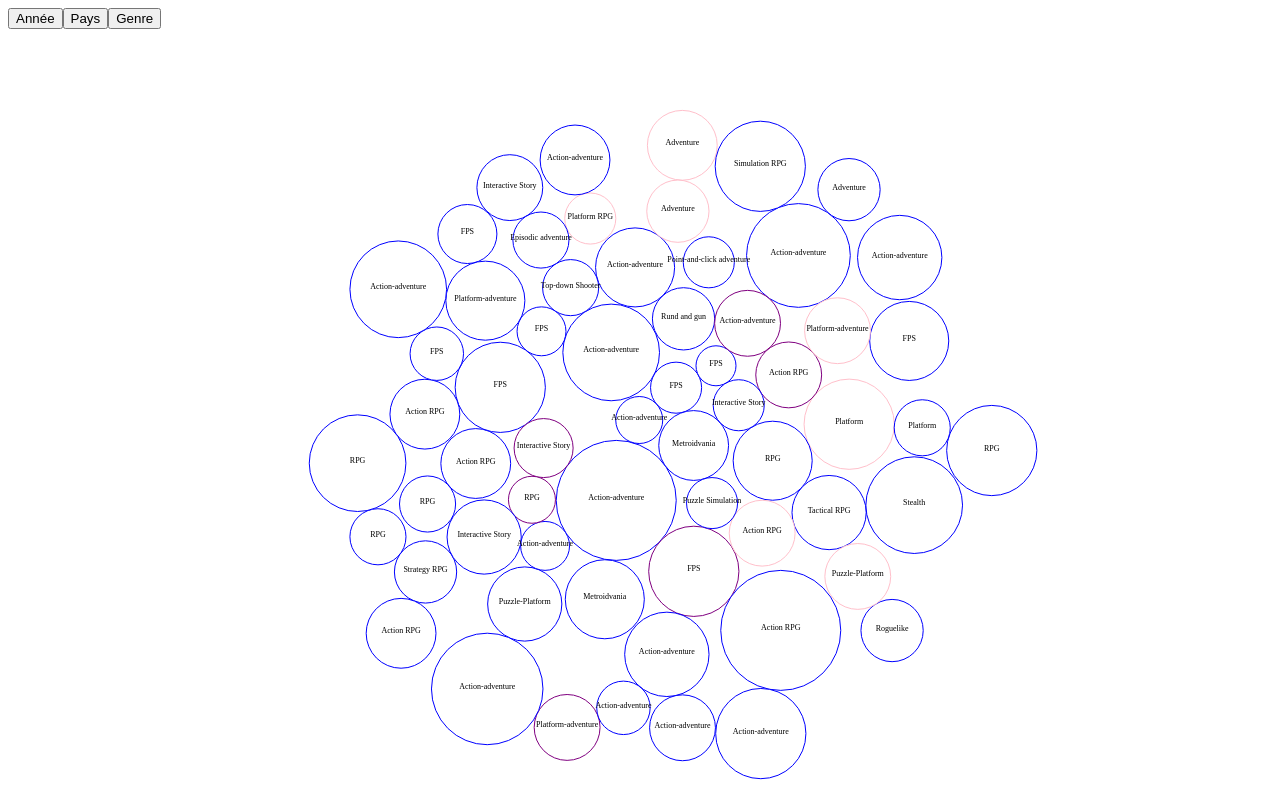
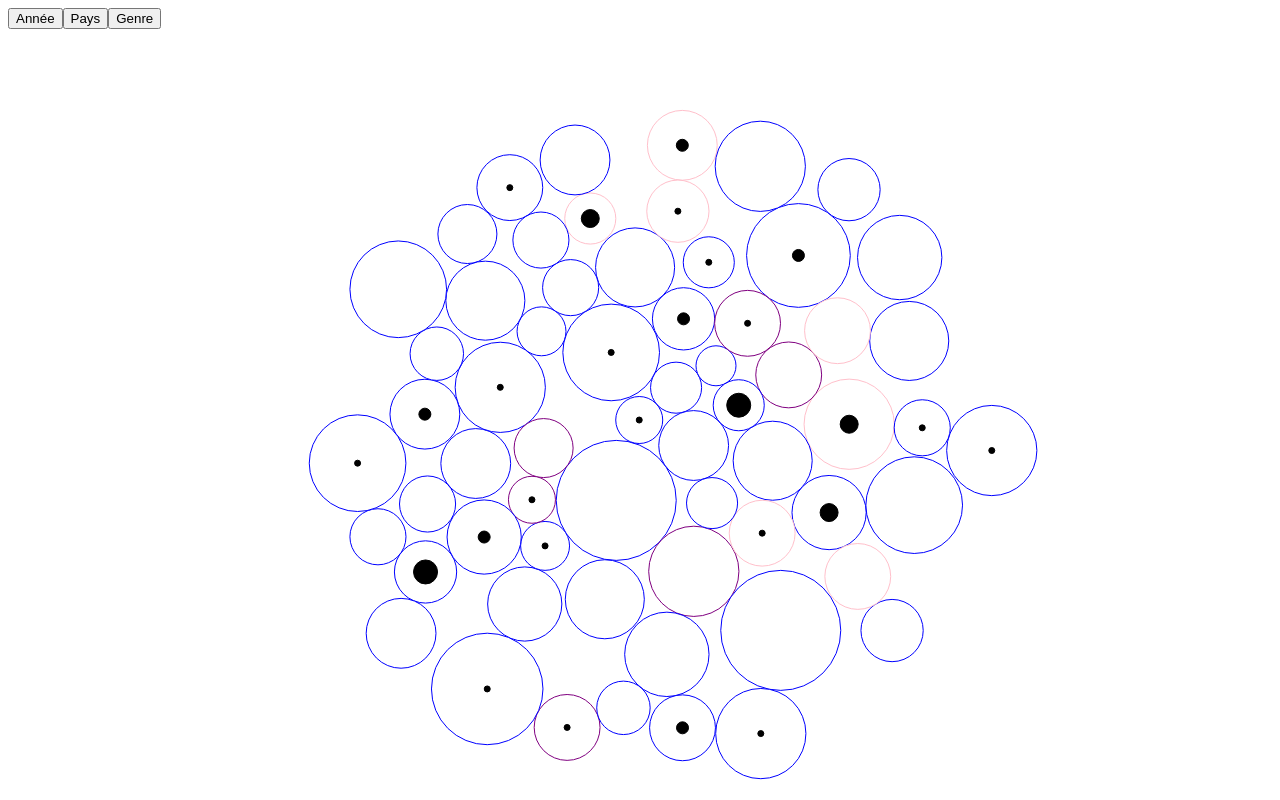
Before and after one commit to cassandrefro/visualdon-projet, a website built with Vite: page index.html in a window 1280 px wide. Shown: the top 800 px of the page. Built offline with nearby package versions, Linux system fonts and the light colour scheme.

Commit message:
femaleteam

```diff
--- a/index.html
+++ b/index.html
@@ -7,7 +7,12 @@
     <title>Document</title>
   </head>
   <body>
-    <script type="module" src="src/genreDeJeux.js"></script>
+    <script type="module" src="src/chart.js"></script>
+    <header >
+
+
+    </header>
+
 
   </body>
 </html>
--- a/src/chart.js
+++ b/src/chart.js
@@ -0,0 +1 @@
+import {} from "./genreDeJeux.js";
--- a/src/genreDeJeux.js
+++ b/src/genreDeJeux.js
@@ -139,19 +139,35 @@ csv("/data/dataGenderRepresentation.csv").then(function (data) {
       }
     });
 
-  // dans chaque cercle mettre le sous genre de jeux
-  svg
-    .selectAll("text")
+  // dans chque cercle mettre un rond noir en fonction du nombre de femme dans l'équipe de devloppement du jeux si il y a un femme le rond est de taille 1 si 2 femme de taille 2 et ainsi de suite, si il y a pas de femme le rond est de taille 0
+  const femaleTeamCircles = svg
+    .selectAll("circle.female-team")
+    .data(games.filter((d) => d.femaleteam > 0))
+    .enter()
+    .append("circle")
+    .attr("class", "female-team")
+    .attr("cx", (d) => d.x)
+    .attr("cy", (d) => d.y)
+    .attr("r", (d) => d.femaleteam * 3)
+    .attr("fill", "black")
+    .attr("stroke", "black");
+
+  const gameCircles = svg
+    .selectAll("circle.game")
     .data(games)
     .enter()
-    .append("text")
-    .attr("x", (d) => d.x)
-    .attr("y", (d) => d.y)
-    .attr("text-anchor", "middle")
-    .attr("font-size", "8px")
+    .append("circle")
+    .attr("class", "game")
+    .attr("cx", (d) => d.x)
+    .attr("cy", (d) => d.y)
+    .attr("r", (d) => (d.femaleteam > 0 ? d.femaleteam : 0))
     .attr("fill", "black")
-    .text((d) => d.genre);
-  //dans chaque cercle on met un cercle noir, on compte le nombre de personne dans la team et en fonction du nomnre de feme on met un cercle noir de la taille du nombre de femme dans la team
+    .attr("stroke", "black");
+
+  gameCircles
+    .filter((d) => d.femaleteam > 0)
+    .raise()
+    .attr("stroke-width", 2);
 
   header
     .append("button")
@@ -173,7 +189,7 @@ csv("/data/dataGenderRepresentation.csv").then(function (data) {
     .on("click", function () {
       // Fonction à exécuter lors du clic sur le bouton Genre
 
-      // si on clique sur le bouton genre alors tout les jeux sont affichés en mouvement
+      // si on clique sur le bouton genre alors tout les jeux sont affichés
       svg.selectAll("circle").attr("display", "block");
       svg.selectAll("text").attr("display", "block");
     });
@@ -212,12 +228,13 @@ csv("/data/dataGenderRepresentation.csv").then(function (data) {
 
     const simulation = d3
       .forceSimulation(games)
-      .force("x", d3.forceX(center.x).strength(0.2))
-      .force("y", d3.forceY(center.y).strength(0.2))
+      .force("charge", d3.forceManyBody().strength(0.01))
+      .force("center", d3.forceCenter(center.x, center.y))
       .force(
         "collide",
         d3.forceCollide().radius((d) => {
-          return Math.sqrt(d.characters.length) * 5 + margin; // ajout de la marge
+          return radiusScale(d.review);
+          // return Math.sqrt(d.characters.length) * 5 + margin; // ajout de la marge
         })
       )
       .stop();
@@ -225,7 +242,6 @@ csv("/data/dataGenderRepresentation.csv").then(function (data) {
     for (let i = 0; i < 120; i++) {
       simulation.tick();
     }
-
     svg
       .selectAll("circle")
       .transition()
```
